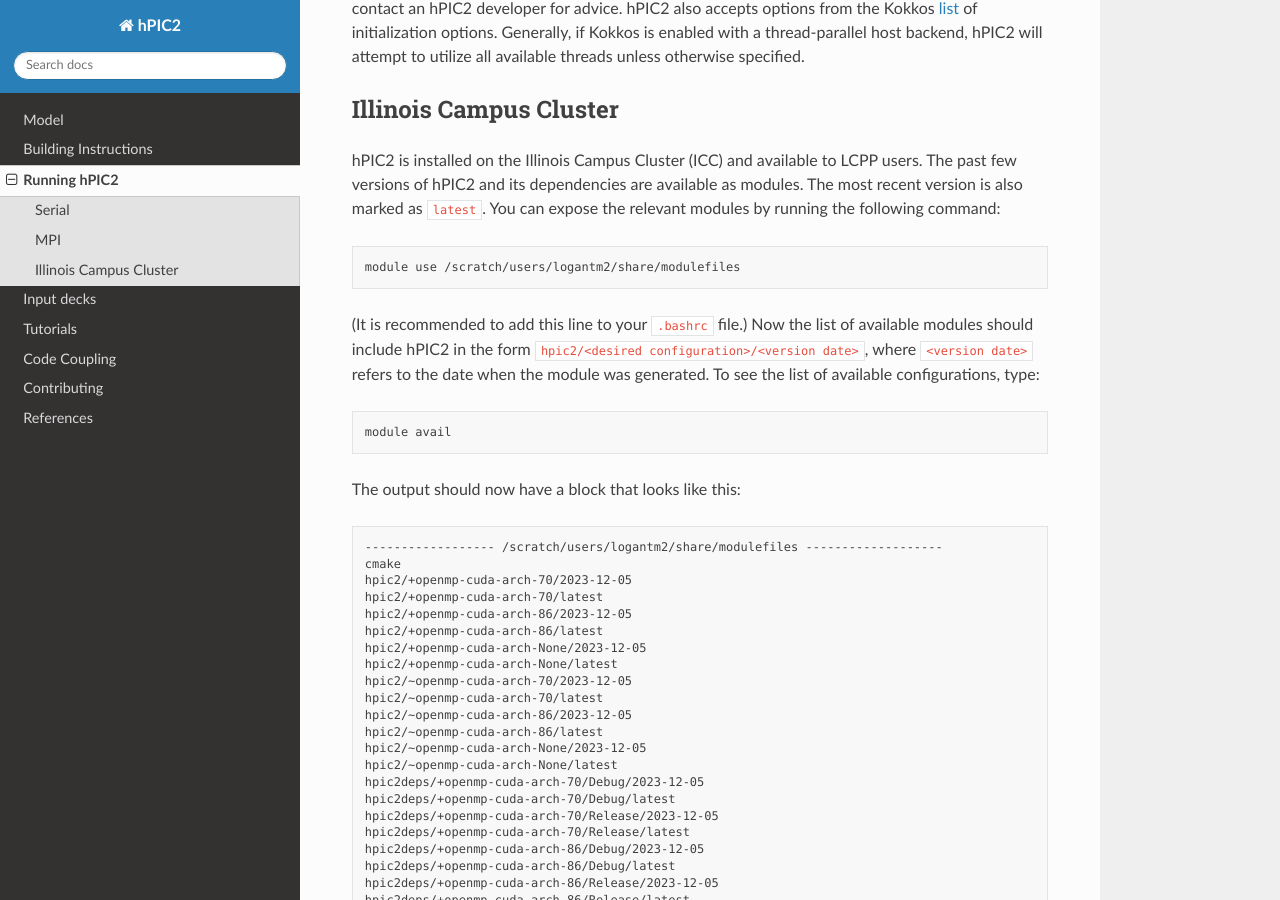
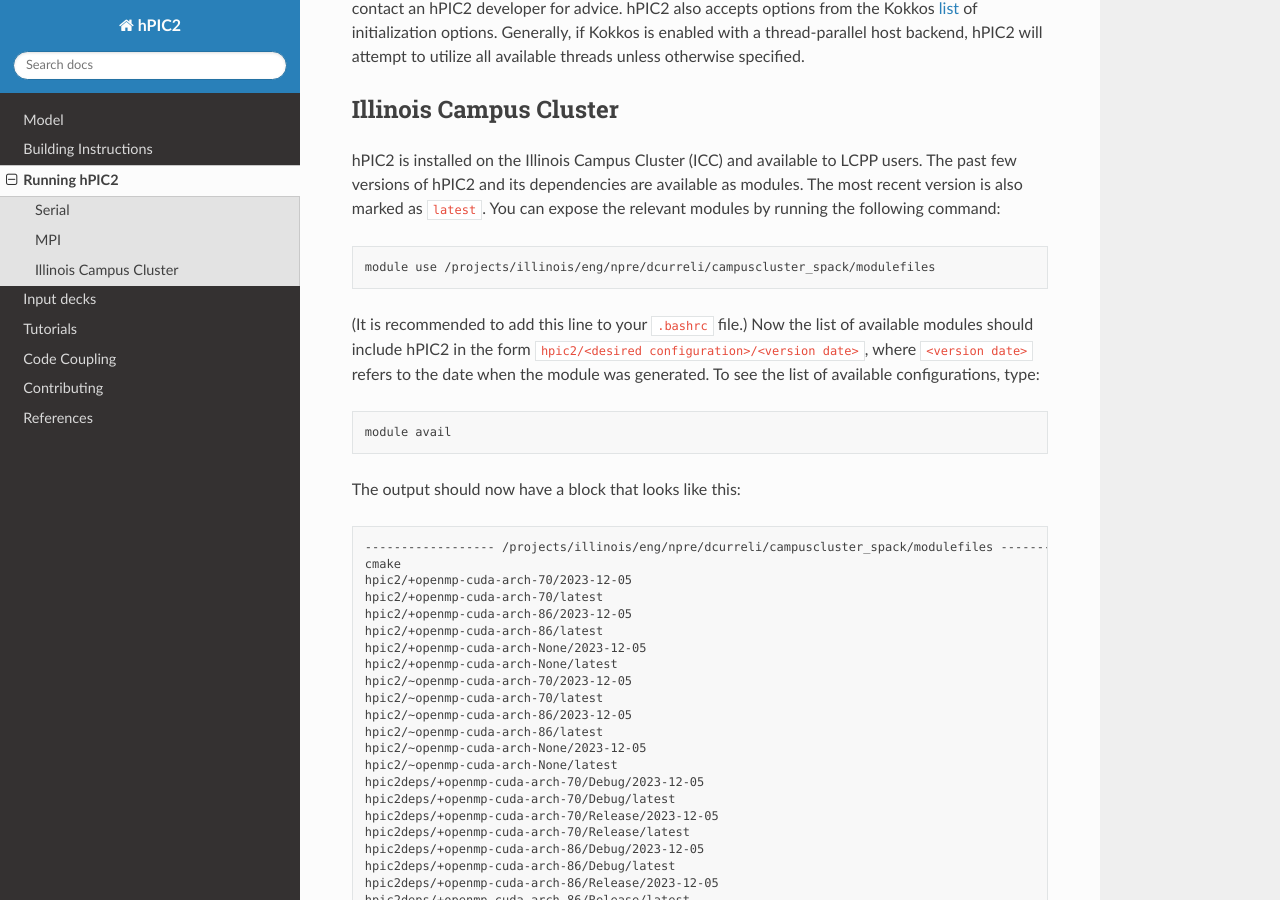
Before and after one commit to lcpp-org/hpic2doc, a Sphinx documentation site: the page built from docs/source/running.rst, in a window 1280 px wide and 900 px high, scrolled down 911 px. Built offline with Sphinx 7.4.7 and the Read the Docs theme 3.1.0, drawn with Linux system fonts in a browser that asks for light colours.

Commit message:
update to use Icc project space for modules

```diff
--- a/docs/source/running.rst
+++ b/docs/source/running.rst
@@ -67,7 +67,7 @@ You can expose the relevant modules by running the following command:
 
 .. code-block:: bash
 
-   module use /scratch/users/logantm2/share/modulefiles
+   module use /projects/illinois/eng/npre/dcurreli/campuscluster_spack/modulefiles
 
 (It is recommended to add this line to your ``.bashrc`` file.)
 Now the list of available modules should include hPIC2
@@ -84,7 +84,7 @@ The output should now have a block that looks like this:
 
 .. code-block:: bash
 
-   ------------------ /scratch/users/logantm2/share/modulefiles -------------------
+   ------------------ /projects/illinois/eng/npre/dcurreli/campuscluster_spack/modulefiles -------------------
    cmake
    hpic2/+openmp-cuda-arch-70/2023-12-05
    hpic2/+openmp-cuda-arch-70/latest
```
